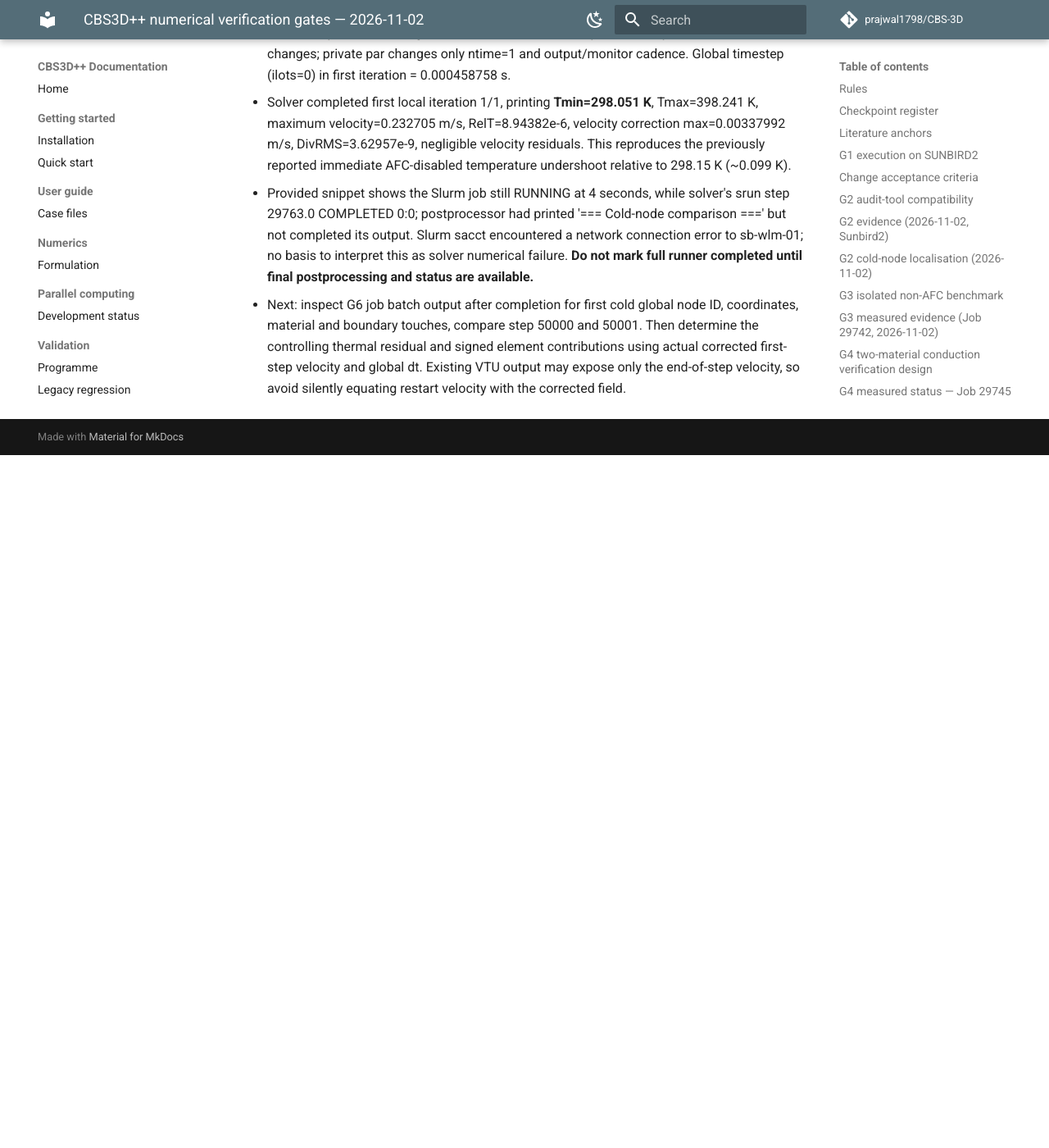
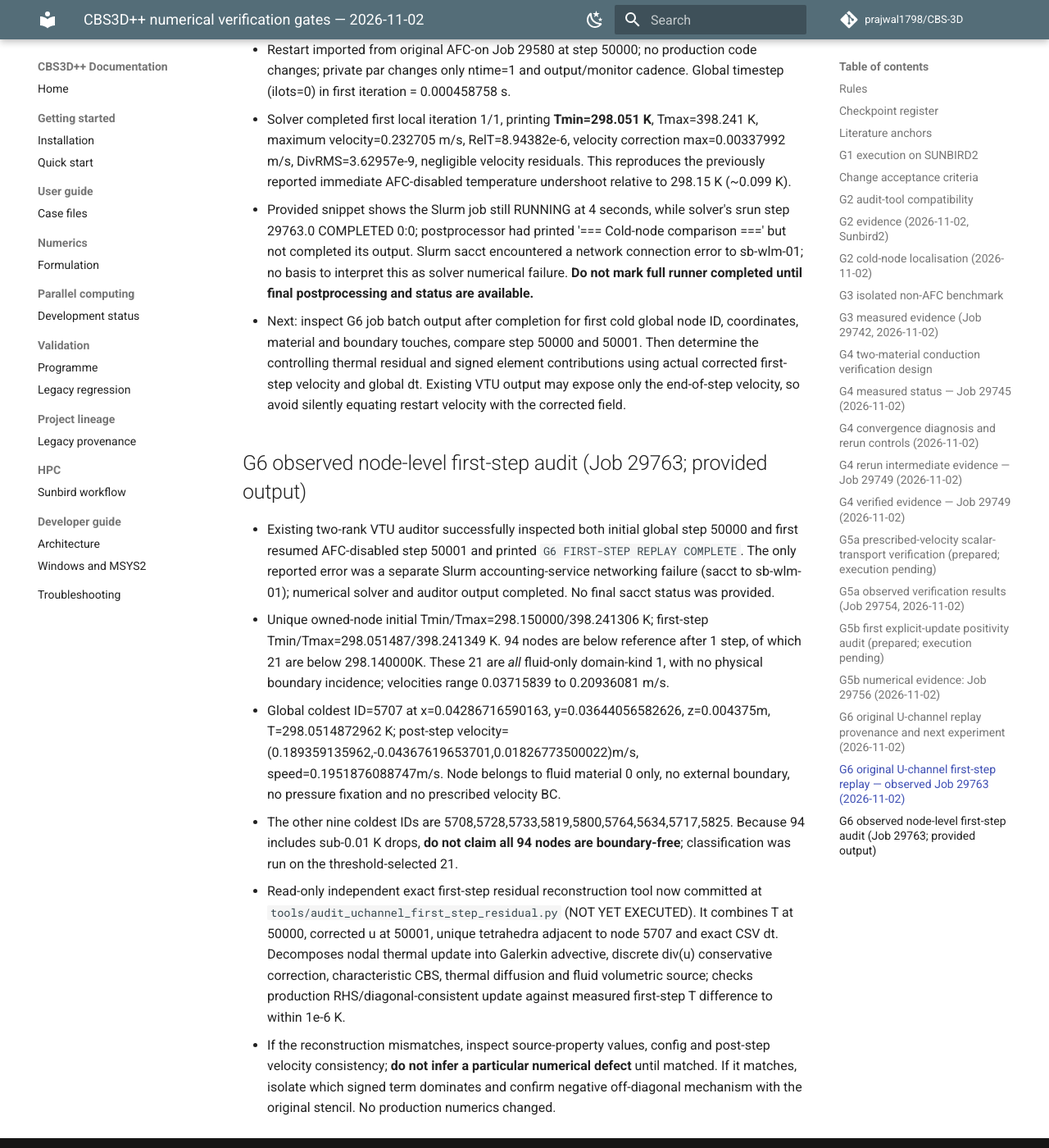
Before and after one commit to prajwal1798/CBS-3D, an MkDocs documentation site: the page built from docs/verification/CBS3D_NUMERICAL_VERIFICATION_GATES.md, in a window 1280 px wide and 1400 px high, scrolled down 12738 px. Shown: the whole window at 82% size. Built offline with MkDocs 1.6.1 and Material for MkDocs 9.7.7, drawn with Linux system fonts in a browser that asks for light colours; comment, search, counter and statistics services are not loaded; before the commit the page ends 13293 px from its top, so only the background shows below that; some of the changed text lies outside the part shown.

Commit message:
docs: record full G6 29763 first-step cold-node classification and prepare independent nodal energy-term audit

```diff
--- a/docs/verification/CBS3D_NUMERICAL_VERIFICATION_GATES.md
+++ b/docs/verification/CBS3D_NUMERICAL_VERIFICATION_GATES.md
@@ -21,7 +21,7 @@
 | G3 | Solid-only diffusion | Uniform/linear patch tests; analytical heated slab; mesh refinement | Analytical slab and serial/MPI PASS, Job 29742; systematic mesh refinement still pending |
 | G4 | Two-material conduction | Shared interface temperature, weak flux continuity, integrated balance | PASS: Job 29749 reached thermal steady state, max analytic error 3.681e-5 K, two-sided flux 999.978/999.984 W/m², serial/MPI 1.11e-15 K, qA=0.016 W |
 | G5 | Prescribed-flow scalar transport | Uniform T, analytical convection-diffusion and manufactured solutions | G5a PASS (29754): 3-grid steady Pe=3, bound-preserving exact solution; G5b implementation PASS (29756): production mass/RHS/matrix/first-step consistency, but unlimited update fails DMP on synthetic meshes; full coupled/transient MMS pending |
-| G6 | Discrete positivity / DMP | Inspect assembled update matrix and *first* bound violation | DMP FAIL (synthetic Job 29756); real U-channel one-step replay Job 29763 confirmed Tmin=298.051 K at step 50001, from 298.15 K initial reference; node-level audit and exact mechanism pending |
+| G6 | Discrete positivity / DMP | Inspect assembled update matrix and *first* bound violation | First-step DMP FAIL on real U-channel Job 29763: 94 nodes below 298.15K (21 below 298.14K, all interior fluid-only); minimum node 5707 at 298.0514872962K. Independent term decomposition prepared, not yet executed. |
 | G7 | Integrated energy and mass | Sources + boundary heat = advection + storage within stated tolerance | Existing balance script; pending for U-channel |
 | G8 | Serial/MPI and restart parity | Independent solutions agree at declared tolerances | Pending |
 | G9 | Time/iteration convergence | Stationary residual, dt-variation and stopping robustness | Pending |
@@ -203,3 +203,12 @@
 - Solver completed first local iteration 1/1, printing **Tmin=298.051 K**, Tmax=398.241 K, maximum velocity=0.232705 m/s, RelT=8.94382e-6, velocity correction max=0.00337992 m/s, DivRMS=3.62957e-9, negligible velocity residuals. This reproduces the previously reported immediate AFC-disabled temperature undershoot relative to 298.15 K (~0.099 K).
 - Provided snippet shows the Slurm job still RUNNING at 4 seconds, while solver's srun step 29763.0 COMPLETED 0:0; postprocessor had printed '=== Cold-node comparison ===' but not completed its output. Slurm sacct encountered a network connection error to sb-wlm-01; no basis to interpret this as solver numerical failure. **Do not mark full runner completed until final postprocessing and status are available.**
 - Next: inspect G6 job batch output after completion for first cold global node ID, coordinates, material and boundary touches, compare step 50000 and 50001. Then determine the controlling thermal residual and signed element contributions using actual corrected first-step velocity and global dt. Existing VTU output may expose only the end-of-step velocity, so avoid silently equating restart velocity with the corrected field.
+
+## G6 observed node-level first-step audit (Job 29763; provided output)
+
+- Existing two-rank VTU auditor successfully inspected both initial global step 50000 and first resumed AFC-disabled step 50001 and printed `G6 FIRST-STEP REPLAY COMPLETE`. The only reported error was a separate Slurm accounting-service networking failure (sacct to sb-wlm-01); numerical solver and auditor output completed. No final sacct status was provided.
+- Unique owned-node initial Tmin/Tmax=298.150000/398.241306 K; first-step Tmin/Tmax=298.051487/398.241349 K. 94 nodes are below reference after 1 step, of which 21 are below 298.140000K. These 21 are *all* fluid-only domain-kind 1, with no physical boundary incidence; velocities range 0.03715839 to 0.20936081 m/s.
+- Global coldest ID=5707 at x=0.04286716590163, y=0.03644056582626, z=0.004375m, T=298.0514872962 K; post-step velocity=(0.189359135962,-0.04367619653701,0.01826773500022)m/s, speed=0.1951876088747m/s. Node belongs to fluid material 0 only, no external boundary, no pressure fixation and no prescribed velocity BC.
+- The other nine coldest IDs are 5708,5728,5733,5819,5800,5764,5634,5717,5825. Because 94 includes sub-0.01 K drops, **do not claim all 94 nodes are boundary-free**; classification was run on the threshold-selected 21.
+- Read-only independent exact first-step residual reconstruction tool now committed at `tools/audit_uchannel_first_step_residual.py` (NOT YET EXECUTED). It combines T at 50000, corrected u at 50001, unique tetrahedra adjacent to node 5707 and exact CSV dt. Decomposes nodal thermal update into Galerkin advective, discrete div(u) conservative correction, characteristic CBS, thermal diffusion and fluid volumetric source; checks production RHS/diagonal-consistent update against measured first-step T difference to within 1e-6 K.
+- If the reconstruction mismatches, inspect source-property values, config and post-step velocity consistency; **do not infer a particular numerical defect** until matched. If it matches, isolate which signed term dominates and confirm negative off-diagonal mechanism with the original stencil. No production numerics changed.
```
